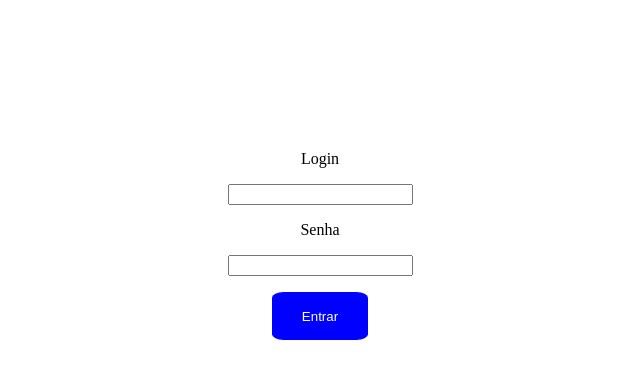
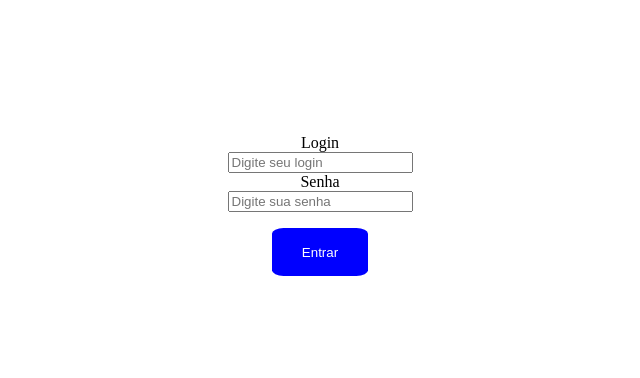
Before and after one commit to MarlonKoiti/InsureCompany-project, a React (Vite) app: page / in a window 1280 px wide. Shown: the top 378 px of the page, without its empty margins (320-960 px from the left). Built offline with nearby package versions, Linux system fonts and the light colour scheme.

Commit message:
Alteração nas propriedades dos inputs

```diff
--- a/src/Pages/Login/index.tsx
+++ b/src/Pages/Login/index.tsx
@@ -6,11 +6,11 @@ export default function AppLogin(){
 
   return (
   <Home>
-    <p>Login</p>
-    <input type="text"/>
+    <label>Login</label>
+    <input type="text" placeholder="Digite seu login"/>
 
-    <p>Senha</p>
-    <input type="text" />
+    <label>Senha</label>
+    <input type="password" placeholder="Digite sua senha"/>
     <p>
       <Button
         border="3px"
```
